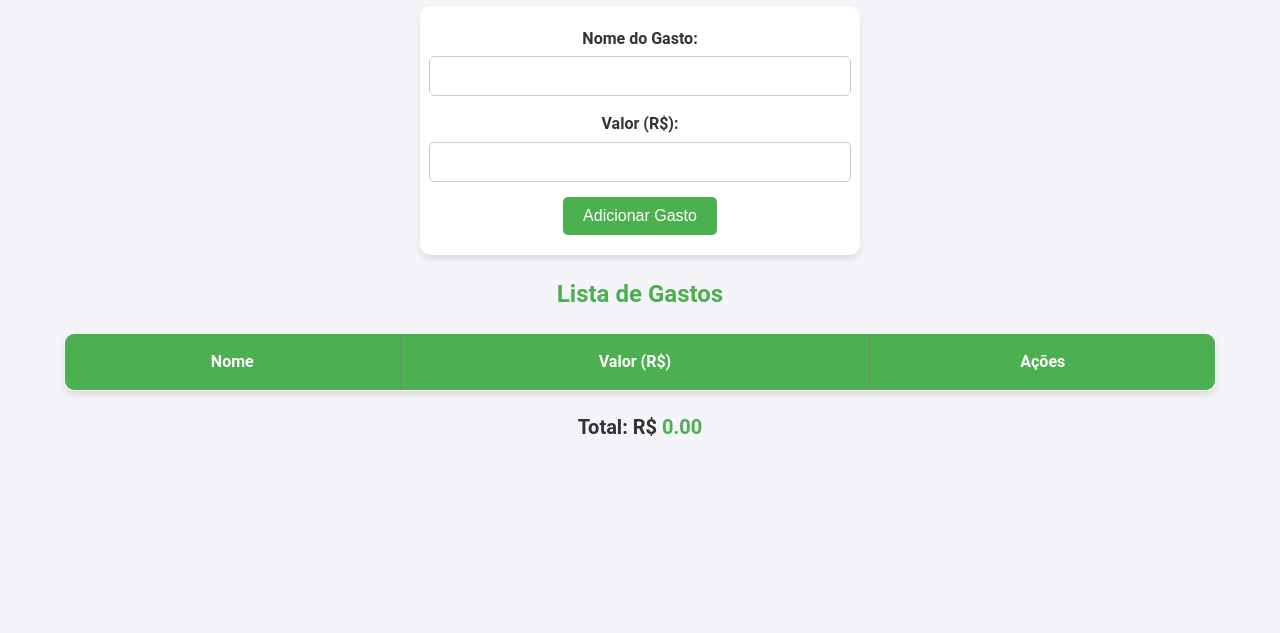
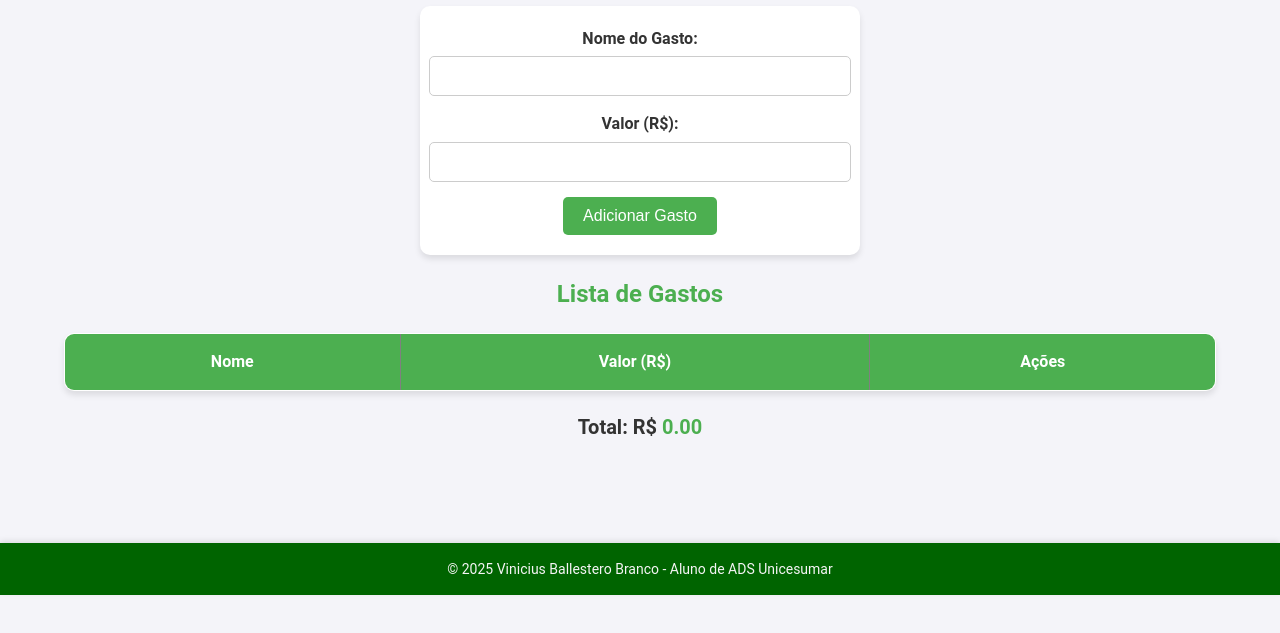
Before and after one commit to ViniBalleh004/Calculadora-de-Gastos-Mensais, a plain HTML site: page index.html in a window 1280 px wide. Shown: the part 87-720 px from the top of the page. Drawn offline with Linux system fonts and the light colour scheme.

Commit message:
adicionado também o footer da página

```diff
--- a/index.html
+++ b/index.html
@@ -3,7 +3,7 @@
 <head>
     <meta charset="UTF-8">
     <meta name="viewport" content="width=device-width, initial-scale=1.0">
-    <title>Calculadora de Gastos Mensais</title>
+    <title>Calculadora de Gastos Mensais - Prova de FrontEnd</title>
     <link rel="stylesheet" href="style.css">
 </head>
 <body>
@@ -32,5 +32,8 @@
 
     <h3>Total: R$ <span id="total-gastos">0.00</span></h3>
     <script src="script.js"></script>
+
+    <footer>
+        &copy; 2025 Vinicius Ballestero Branco - Aluno de ADS Unicesumar</footer>
 </body>
 </html>
```
